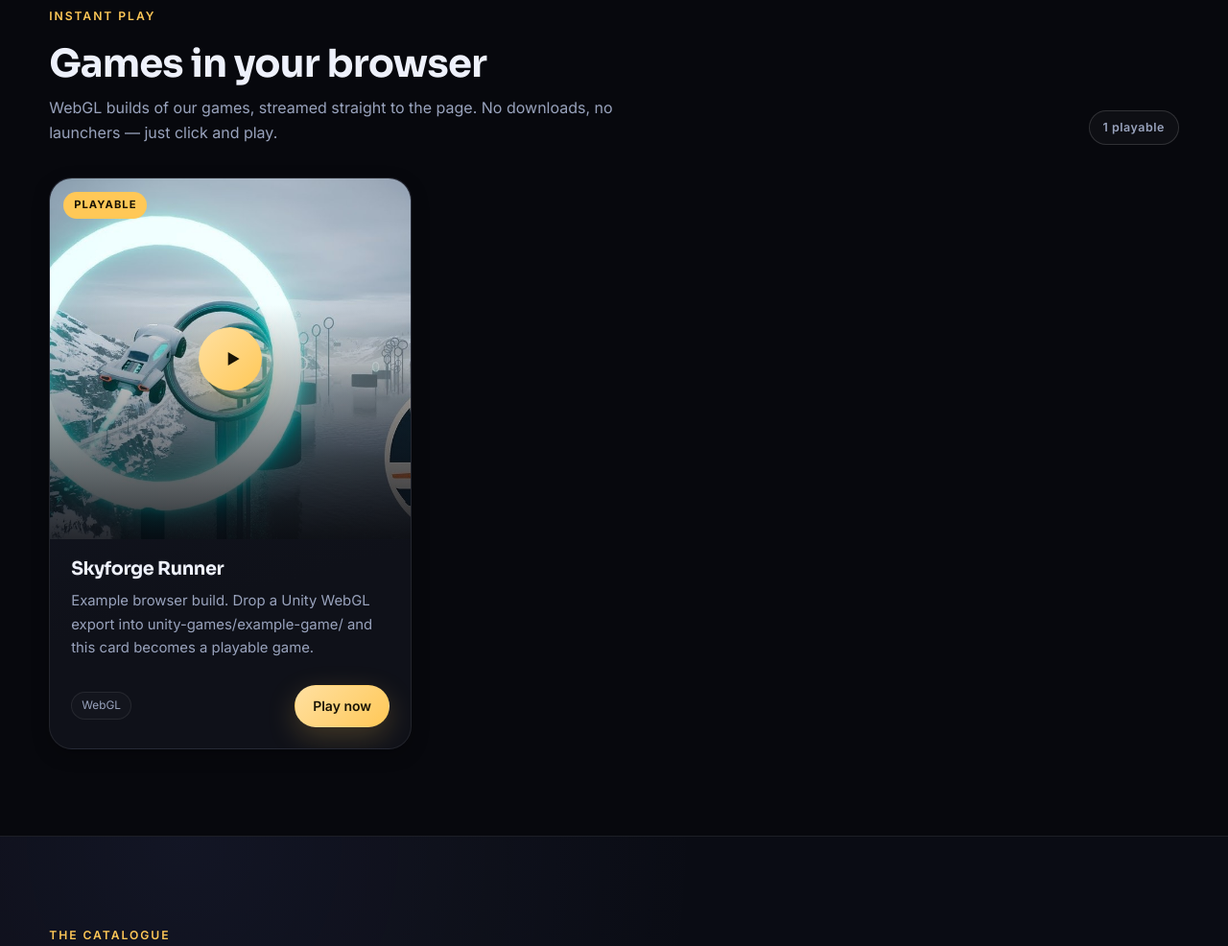
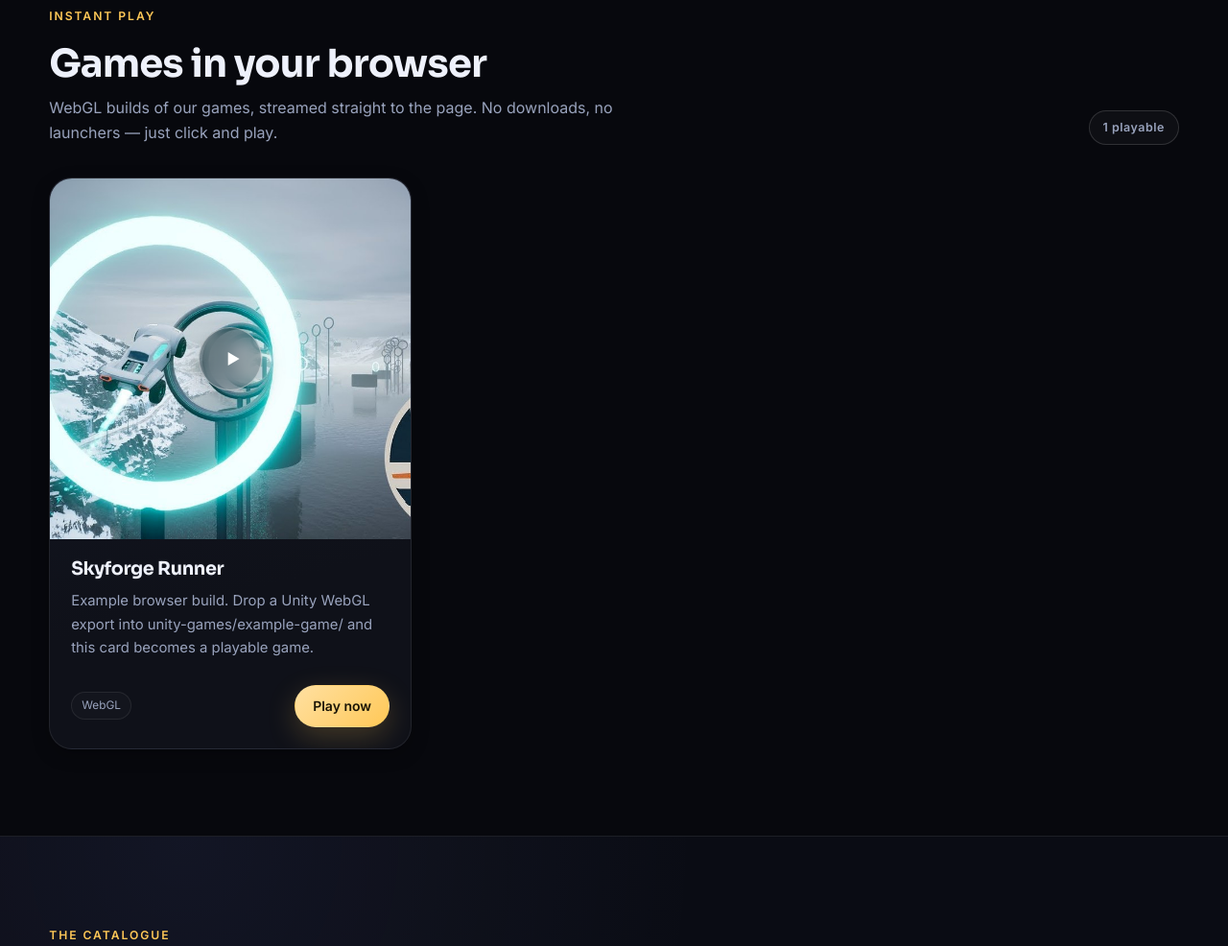
Before and after one commit to SurajBakawat-Ra/solara-frontend, a plain HTML site: page index.html in a window 1280 px wide. Shown: the part 960-1946 px from the top of the page at 96% size. Drawn offline with Linux system fonts and the light colour scheme.

Commit message:
play card change

```diff
--- a/assets/app.js
+++ b/assets/app.js
@@ -196,7 +196,6 @@ function webCard(g) {
   return `
     <article class="web-card">
       <div class="web-thumb">
-        <span class="web-tag">Playable</span>
         <img src="${esc(imageUrl(g.image))}" alt="${esc(g.title)} cover art" loading="lazy"
           onerror="this.onerror=null;this.src='${PLACEHOLDER_IMG}'" />
         <div class="web-play">
--- a/assets/styles.css
+++ b/assets/styles.css
@@ -475,14 +475,7 @@ p { margin: 0; }
   transition: transform .5s var(--ease), filter .3s var(--ease);
   filter: saturate(1.05);
 }
-.web-card:hover .web-thumb img { transform: scale(1.05); filter: saturate(1.15) brightness(.82); }
-.web-thumb::after {
-  content: "";
-  position: absolute;
-  inset: 0;
-  background: linear-gradient(to top, rgba(7, 8, 13, .85), transparent 65%);
-  pointer-events: none;
-}
+.web-card:hover .web-thumb img { transform: scale(1.05); filter: saturate(1.15); }
 
 .web-play { position: absolute; inset: 0; display: grid; place-items: center; z-index: 2; }
 .play-btn {
@@ -490,30 +483,21 @@ p { margin: 0; }
   place-items: center;
   width: 66px;
   height: 66px;
-  border: none;
+  border: 1px solid rgba(255, 255, 255, .4);
   border-radius: 50%;
-  background: linear-gradient(135deg, var(--brand-soft), var(--brand));
-  color: var(--brand-ink);
+  background: rgba(10, 12, 18, .3);
+  -webkit-backdrop-filter: blur(8px);
+  backdrop-filter: blur(8px);
+  color: #fff;
   cursor: pointer;
-  box-shadow: 0 14px 34px rgba(255, 200, 87, .35);
-  transition: transform .25s var(--ease), box-shadow .25s var(--ease);
+  box-shadow: 0 10px 26px rgba(0, 0, 0, .25);
+  transition: transform .25s var(--ease), background .25s var(--ease), box-shadow .25s var(--ease);
 }
 .play-btn svg { width: 26px; height: 26px; margin-left: 4px; }
-.web-card:hover .play-btn { transform: scale(1.08); box-shadow: 0 18px 44px rgba(255, 200, 87, .45); }
-
-.web-tag {
-  position: absolute;
-  top: 14px;
-  left: 14px;
-  z-index: 2;
-  padding: 5px 11px;
-  border-radius: 999px;
-  font-size: .7rem;
-  font-weight: 700;
-  letter-spacing: .09em;
-  text-transform: uppercase;
-  color: var(--brand-ink);
-  background: var(--brand);
+.web-card:hover .play-btn {
+  transform: scale(1.08);
+  background: rgba(10, 12, 18, .48);
+  box-shadow: 0 14px 34px rgba(0, 0, 0, .3);
 }
 
 .web-body { padding: 20px 22px 22px; display: flex; flex-direction: column; gap: 10px; flex: 1; }
```
